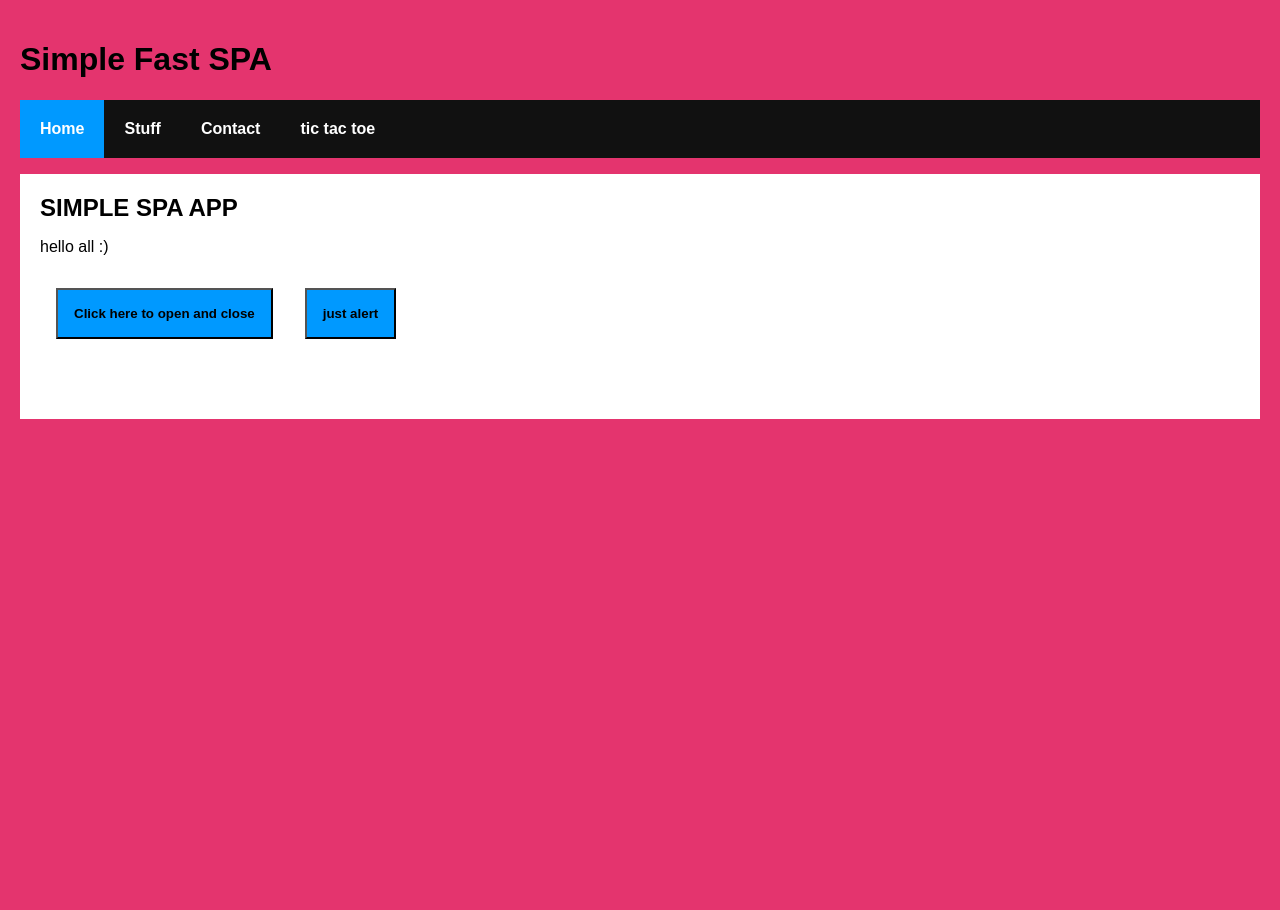
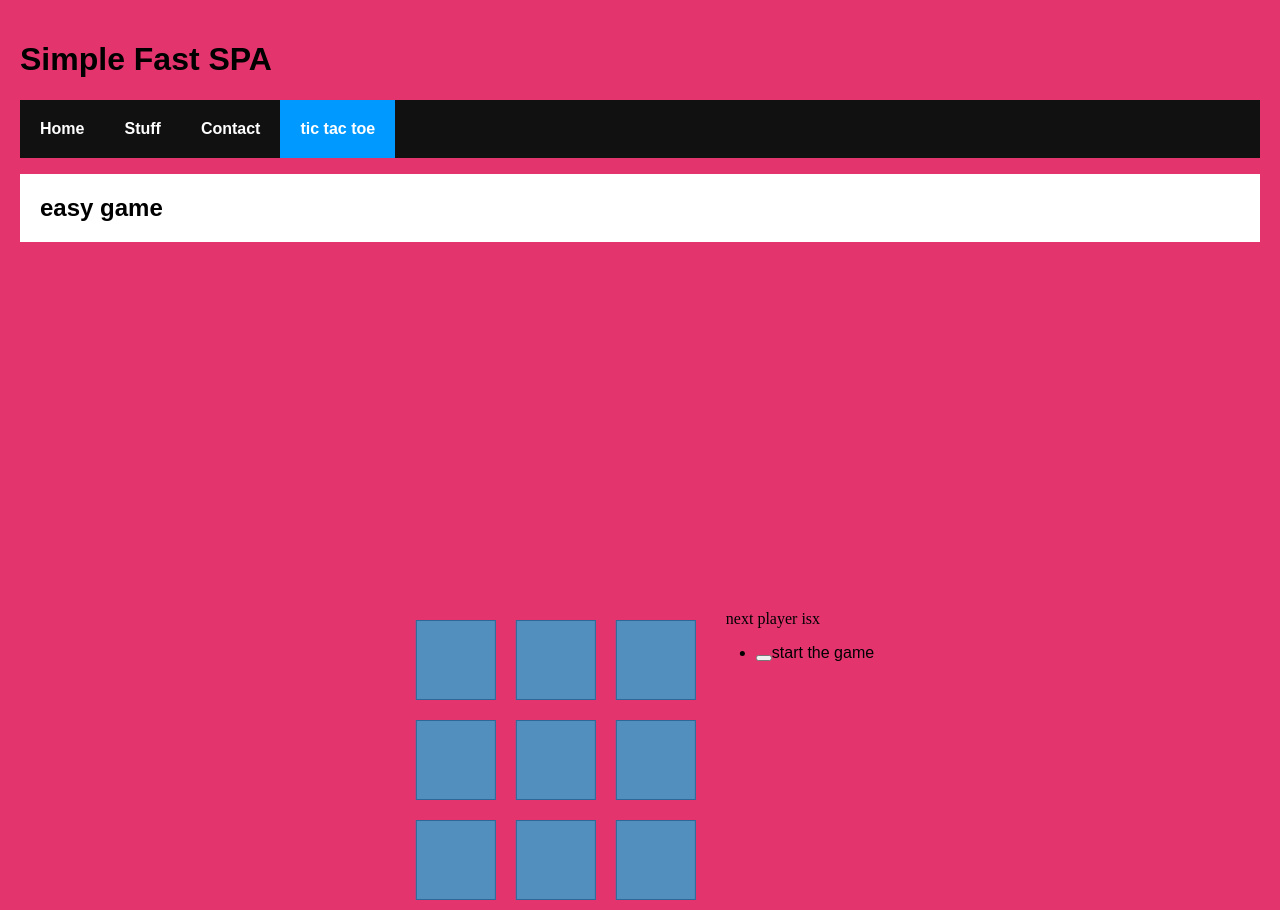
Before and after one commit to ShiraBenZaken/simple-fast-react-spa, a React (Create React App) app: page /#/tictactoe in a window 1280 px wide. Before the commit this address led to /#/. Before the commit the page ends 800 px from the top, so only its background shows below. Built offline with nearby package versions, Linux system fonts and the light colour scheme.

Commit message:
updates-> add jumps , history and more good stuf like that :)

```diff
--- a/src/tictactoe/Game.jsx
+++ b/src/tictactoe/Game.jsx
@@ -38,12 +38,19 @@ export default class Game extends Component{
             ]
         }
     }
+    jumpTo(step){
+        this.setState({
+            stepNumber:step,
+            xIsNext:(step%2)===0
+        })
+    }
+
     handleClick(i){
         const history= this.state.history.slice(0,this.state.stepNumber+1);
         const current=history[history.length-1];
         const squares =current.squares.slice();
         const winner=winnerYay(squares);
-        if (winner || squares[i]){
+        if(winner || squares[i]){
             return;
         }
         squares[i]=this.state.xIsNext?'x':'o';
@@ -54,12 +61,32 @@ export default class Game extends Component{
            xIsNext:!this.state.xIsNext,
            stepNumber:history.length
         })
+
     }
 
 
     render(){
         const history=this.state.history;
-        const current=history[this.state.stepNumber]
+        const current=history[this.state.stepNumber];
+        const winner=winnerYay(current.squares);
+        const move=history.map((stap,move)=>{
+            const desc=move? 'go to #'+move:'start the game';
+            return(
+
+                <li key={move}>
+                    <button onClick={()=>{this.jumpTo(move)}}></button>
+                    {desc}
+                </li>
+            )
+        });
+       let status;
+        if (winner ){
+            status="winner is "+winner;
+        }
+        else{
+            status="next player is" + (this.state.xIsNext?'x':'O');
+        }
+
 
         return(
             <div>
@@ -71,6 +98,10 @@ export default class Game extends Component{
                         <Board onClick={(i)=>this.handleClick(i)}
                         squares={current.squares}/>
                     </div>
+                    <div className="game-info">
+                        <div>{status}</div>
+                        <ul>{move}</ul>
+                    </div>
                 </div>
             </div>
     )}
```
Also changed, not shown: 1 other file (tests, documents, lock files or other folders).
